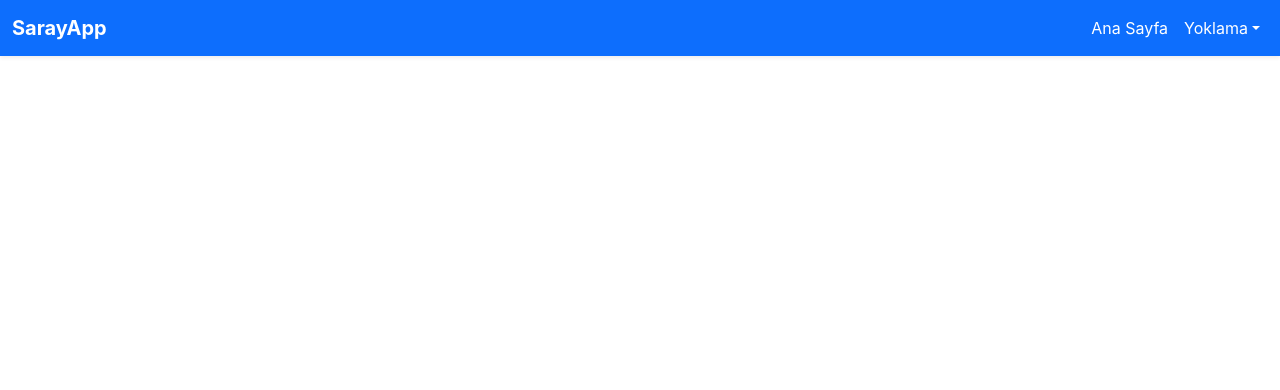
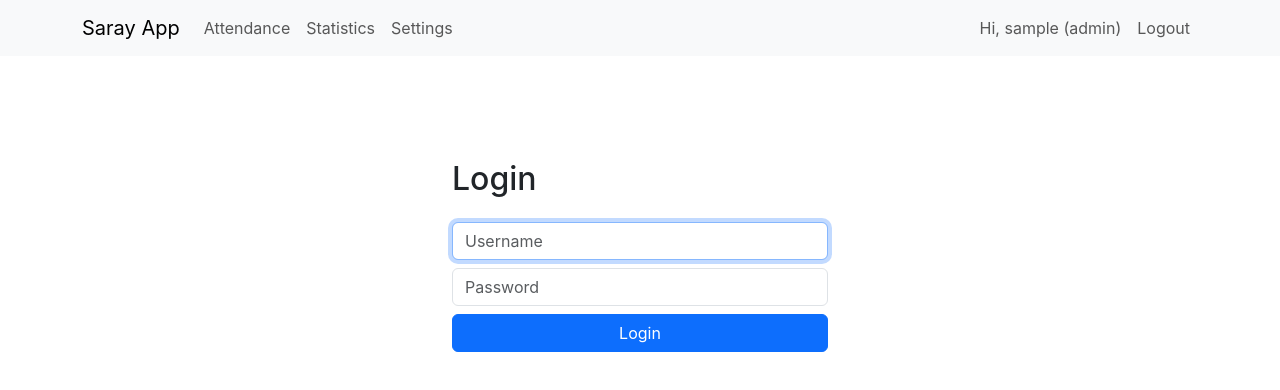
Before and after one commit to ydgn43/saray-app, a React (Create React App) app in the folder frontend/: page /login in a window 1280 px wide. Shown: the top 390 px of the page. Built offline with nearby package versions, Linux system fonts and the light colour scheme; sample sign-in values are in the browser's storage.

Commit message:
implemented login page

```diff
--- a/frontend/src/App.tsx
+++ b/frontend/src/App.tsx
@@ -1,22 +1,128 @@
-import { BrowserRouter as Router, Routes, Route } from 'react-router-dom';
-import Navbar from './components/Navbar';
-import Home from './pages/Home';
+import React from 'react';
+import { BrowserRouter as Router, Routes, Route, Link } from 'react-router-dom';
+import { AuthProvider, useAuth } from './auth/AuthContext';
+import PrivateRoute from './auth/PrivateRoute';
+import Login from './pages/Login';
 import Attendance from './pages/Attendance';
 import Statistics from './pages/Statistics';
 import Settings from './pages/Settings';
 
-const App = () => {
+function RequireRole({ roles, children }: { roles: string[]; children: React.ReactElement }) {
+  const { user } = useAuth();
+  if (!user || !roles.includes(user.role)) {
+    return <div className="alert alert-danger">Erişiminiz yok</div>;
+  }
+  return children;
+}
+
+function Navbar() {
+  const { user, logout } = useAuth();
   return (
-    <Router>
-      <Navbar />
-      <Routes>
-        <Route path="/" element={<Home />} />
-        <Route path="/attendance" element={<Attendance />} />
-        <Route path="/statistics" element={<Statistics />} />
-        <Route path="/settings" element={<Settings />} />
-      </Routes>
-    </Router>
+    <nav className="navbar navbar-expand-lg navbar-light bg-light fixed-top">
+      <div className="container">
+        <Link className="navbar-brand" to="/">Saray App</Link>
+        <button
+          className="navbar-toggler"
+          type="button"
+          data-bs-toggle="collapse"
+          data-bs-target="#navbarNav"
+          aria-controls="navbarNav"
+          aria-expanded="false"
+          aria-label="Toggle navigation"
+        >
+          <span className="navbar-toggler-icon" />
+        </button>
+        <div className="collapse navbar-collapse" id="navbarNav">
+          <ul className="navbar-nav me-auto">
+            {user && (
+              <>
+                <li className="nav-item">
+                  <Link className="nav-link" to="/attendance">Attendance</Link>
+                </li>
+                <li className="nav-item">
+                  <Link className="nav-link" to="/statistics">Statistics</Link>
+                </li>
+                {user.role === 'admin' && (
+                  <li className="nav-item">
+                    <Link className="nav-link" to="/settings">Settings</Link>
+                  </li>
+                )}
+              </>
+            )}
+          </ul>
+          <ul className="navbar-nav ms-auto">
+            {user ? (
+              <>
+                <li className="nav-item">
+                  <span className="nav-link">
+                    Hi, {user.username} ({user.role})
+                  </span>
+                </li>
+                <li className="nav-item">
+                  <button className="btn btn-link nav-link" style={{ textDecoration: 'none' }} onClick={logout}>
+                    Logout
+                  </button>
+                </li>
+              </>
+            ) : (
+              <li className="nav-item">
+                <Link className="nav-link" to="/login">Login</Link>
+              </li>
+            )}
+          </ul>
+        </div>
+      </div>
+    </nav>
   );
-};
+}
+
+function App() {
+  return (
+    <AuthProvider>
+      <Router>
+        <Navbar />
+        <div style={{ paddingTop: 80 /* To prevent content hidden by fixed navbar */ }}>
+          <Routes>
+            <Route path="/login" element={<Login />} />
+            <Route
+              path="/attendance"
+              element={
+                <PrivateRoute>
+                  <Attendance />
+                </PrivateRoute>
+              }
+            />
+            <Route
+              path="/statistics"
+              element={
+                <PrivateRoute>
+                  <Statistics />
+                </PrivateRoute>
+              }
+            />
+            <Route
+              path="/settings"
+              element={
+                <PrivateRoute>
+                  <RequireRole roles={['admin']}>
+                    <Settings />
+                  </RequireRole>
+                </PrivateRoute>
+              }
+            />
+            <Route
+              path="/"
+              element={
+                <PrivateRoute>
+                  <Attendance />
+                </PrivateRoute>
+              }
+            />
+          </Routes>
+        </div>
+      </Router>
+    </AuthProvider>
+  );
+}
 
 export default App;
--- /dev/null
+++ b/frontend/src/auth/AuthContext.tsx
@@ -0,0 +1,60 @@
+import React, { createContext, useContext, useState, useEffect } from 'react';
+
+type UserType = {
+    accountid: number;
+    username: string;
+    role: string;
+};
+
+type AuthContextType = {
+    user: UserType | null;
+    token: string | null;
+    login: (user: UserType, token: string) => void;
+    logout: () => void;
+};
+
+const AuthContext = createContext<AuthContextType>({
+    user: null,
+    token: null,
+    login: () => { },
+    logout: () => { },
+});
+
+export const AuthProvider: React.FC<{ children: React.ReactNode }> = ({ children }) => {
+    const [user, setUser] = useState<UserType | null>(null);
+    const [token, setToken] = useState<string | null>(null);
+
+    useEffect(() => {
+        const storedUser = localStorage.getItem('user');
+        const storedToken = localStorage.getItem('token');
+        if (storedUser && storedToken) {
+            setUser(JSON.parse(storedUser));
+            setToken(storedToken);
+        }
+    }, []);
+
+    const login = (user: UserType, token: string) => {
+        setUser(user);
+        setToken(token);
+        localStorage.setItem('user', JSON.stringify(user));
+        localStorage.setItem('token', token);
+    };
+
+    const logout = () => {
+        setUser(null);
+        setToken(null);
+        localStorage.removeItem('user');
+        localStorage.removeItem('token');
+        window.location.href = "/login";
+    };
+
+    return (
+        <AuthContext.Provider value={{ user, token, login, logout }}>
+            {children}
+        </AuthContext.Provider>
+    );
+};
+
+export function useAuth() {
+    return useContext(AuthContext);
+}
--- /dev/null
+++ b/frontend/src/auth/PrivateRoute.tsx
@@ -0,0 +1,9 @@
+import React from 'react';
+import { Navigate } from 'react-router-dom';
+import { useAuth } from './AuthContext';
+
+export default function PrivateRoute({ children }: { children: React.ReactElement }) {
+    const { user } = useAuth();
+    if (!user) return <Navigate to="/login" replace />;
+    return children;
+}
--- /dev/null
+++ b/frontend/src/pages/Login.tsx
@@ -0,0 +1,58 @@
+import React, { useState } from 'react';
+import { useNavigate } from 'react-router-dom';
+import { useAuth } from '../auth/AuthContext';
+import { a } from 'framer-motion/dist/types.d-CtuPurYT';
+import { authFetch } from '../utils/authFetch';
+
+export default function Login() {
+    const { login } = useAuth();
+    const navigate = useNavigate();
+
+    const [username, setUsername] = useState('');
+    const [password, setPassword] = useState('');
+    const [error, setError] = useState('');
+
+    const handleSubmit = async (e: React.FormEvent) => {
+        e.preventDefault();
+        setError('');
+
+        const res = await authFetch('http://localhost:3001/auth/login', {
+            method: 'POST',
+            headers: { 'Content-Type': 'application/json' },
+            body: JSON.stringify({ username, password }),
+        });
+
+        if (res.ok) {
+            const data = await res.json();
+            login(data.user, data.token);
+            navigate('/'); // Redirect after login
+        } else {
+            const data = await res.json();
+            setError(data.message || 'Login failed');
+        }
+    };
+
+    return (
+        <div className="container" style={{ maxWidth: 400, marginTop: 80 }}>
+            <form onSubmit={handleSubmit}>
+                <h2 className="mb-4">Login</h2>
+                {error && <div className="alert alert-danger">{error}</div>}
+                <input
+                    className="form-control mb-2"
+                    placeholder="Username"
+                    value={username}
+                    onChange={e => setUsername(e.target.value)}
+                    autoFocus
+                />
+                <input
+                    className="form-control mb-2"
+                    type="password"
+                    placeholder="Password"
+                    value={password}
+                    onChange={e => setPassword(e.target.value)}
+                />
+                <button className="btn btn-primary w-100" type="submit">Login</button>
+            </form>
+        </div>
+    );
+}
--- /dev/null
+++ b/frontend/src/utils/authFetch.ts
@@ -0,0 +1,10 @@
+export async function authFetch(url: string, options: any = {}) {
+    const token = localStorage.getItem('token');
+    return fetch(url, {
+        ...options,
+        headers: {
+            ...(options.headers || {}),
+            Authorization: `Bearer ${token}`,
+        },
+    });
+}
```
Also changed, not shown: 2 other files (tests, documents, lock files or other folders).
